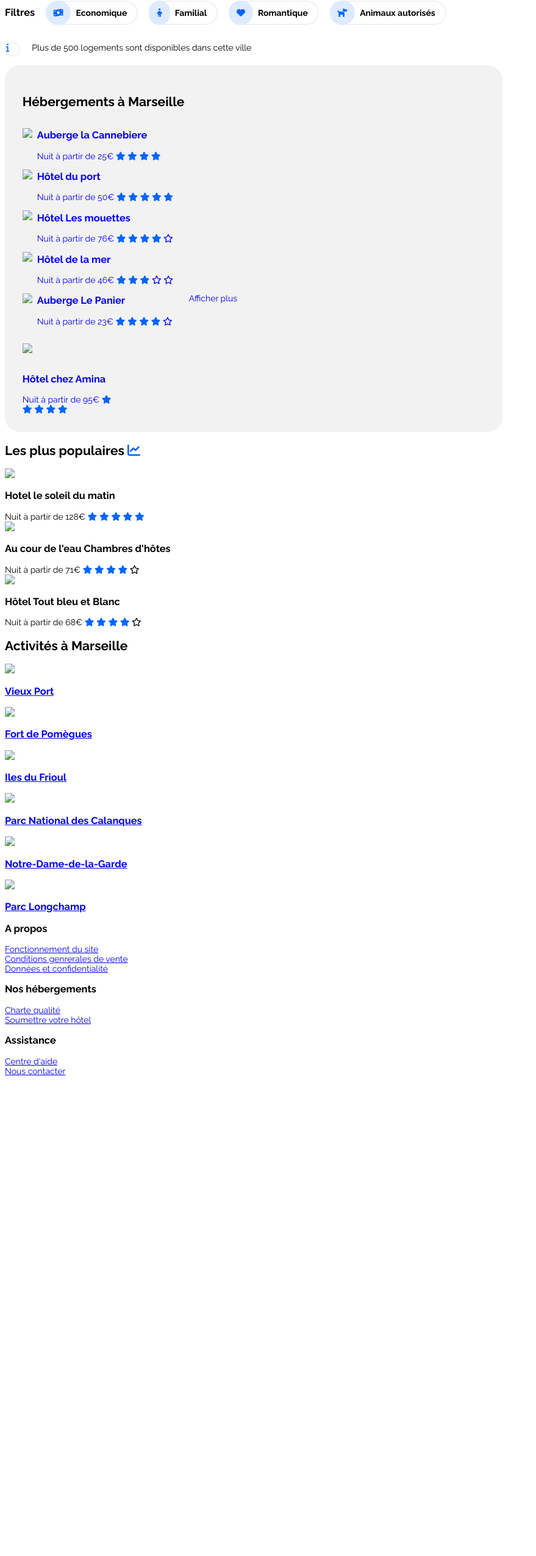
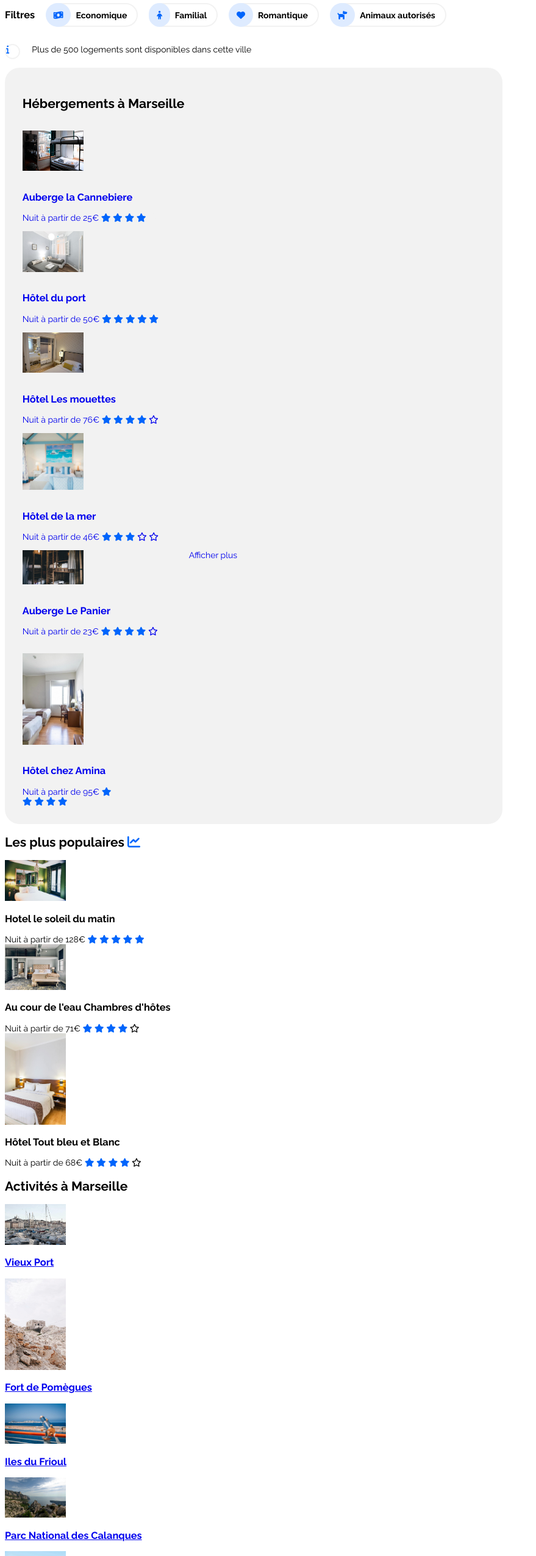
Before and after one commit to YoucefHendawi/YoucefHendawi_2_01062021, a plain HTML site: page index.html in a window 1280 px wide. Shown: the part 238-2789 px from the top of the page at 61% size, without its empty margins (0-879 px from the left). Before the commit the page ends 2010 px from the top, so only its background shows below. Drawn offline with Linux system fonts and the light colour scheme.

Commit message:
Ajout images + modif

```diff
--- a/index.html
+++ b/index.html
@@ -9,11 +9,8 @@
 		<title> Reservia </title>
 		<script src="https://kit.fontawesome.com/6afb18165a.js" crossorigin="anonymous"></script>
 	</head>
-
 	<body>
-
 		<!-- Header -->
-
 		<header>
 			<div id="inscription">
 				<nav>
@@ -27,19 +24,17 @@
 		</header>
 
 		<!-- rechercher et filtres -->
-
 		<h1> Trouvez votre hebergement pour des vacances de rêve </h1>
 		<p id="info"> En plein centre ville ou en pleine nature</p>
 
 		<form method="post" action="#"/>
-
 			<p>
 				<!-- label sert a donner un nom a la case de recherche -->
 				<i class="fas fa-map-marker-alt" id="localisation"></i><label for="ville"> </label>
 
 				<!--input type : mettre comme type un text pour pouvoir ecrire dans le carré-->
 				<!-- name : nomme la categorie par un nom pour que les robots puisses se retrouver plus facilement-->
-		<input type="text" name="ville" id="ville"/>
+				<input type="text" name="ville" id="ville" placeholder="Marseille, France" />
 
 				<button id="rechercher"> Rechercher </button>
 			</p>
@@ -64,16 +59,15 @@
 		</div>
 
 		<!-- Section 1 -->
-
 		<section id="Hebergements">
 			<h2> Hébergements à Marseille </h2>
 
 			<!-- IMAGES-->
-
 			<div id ="niv1">
 				<div>
-			<p> <a href="#"> <img src="images/hebergements/3_m/aub la cannebiere.jpg"/></p>
-			<h3> Auberge la Cannebiere </h3> Nuit à partir de 25€
+					<p> <a href="#"> <img src="images/hebergements/3_m/auberge_cannebiere.jpg"/></p>
+					<h3> Auberge la Cannebiere </h3>
+					Nuit à partir de 25€
 					<i class="fas fa-star"></i>
 					<i class="fas fa-star"></i>
 					<i class="fas fa-star"></i>
@@ -83,8 +77,9 @@
 				</div>
 
 				<div>
-			<p> <a href="#"> <img src="images/hebergements/3_m/hotel du port.jpg"/> </p>
-			<h3> Hôtel du port</h3> Nuit à partir de 50€
+					<p> <a href="#"> <img src="images/hebergements/3_m/hotel_port.jpg"/> </p>
+					<h3> Hôtel du port</h3>
+					Nuit à partir de 50€
 					<i class="fas fa-star"></i>
 					<i class="fas fa-star"></i>
 					<i class="fas fa-star"></i>
@@ -94,8 +89,9 @@
 				</div>
 
 				<div>
-			<p> <a href="#"> <img src="images/hebergements/3_m/hotel les mouettes.jpg"/> </p>
-			<h3> Hôtel Les mouettes</h3> Nuit à partir de 76€
+					<p> <a href="#"> <img src="images/hebergements/3_m/hotel_mouettes.jpg"/> </p>
+					<h3> Hôtel Les mouettes</h3>
+					Nuit à partir de 76€
 					<i class="fas fa-star"></i>
 					<i class="fas fa-star"></i>
 					<i class="fas fa-star"></i>
@@ -105,8 +101,9 @@
 				</div>
 
 				<div>
-			<p> <a href="#"> <img src="images/hebergements/3_m/hotel de la mer.jpg"/> </p>
-			<h3> Hôtel de la mer</h3> Nuit à partir de 46€
+					<p> <a href="#"> <img src="images/hebergements/3_m/hotel_mer.jpg"/> </p>
+					<h3> Hôtel de la mer</h3>
+					Nuit à partir de 46€
 					<i class="fas fa-star"></i>
 					<i class="fas fa-star"></i>
 					<i class="fas fa-star"></i>
@@ -116,9 +113,10 @@
 
 				<div>
 					<p>
-				<a href="#"> <img src="images/hebergements/3_m/aub le panier.jpg"/>
+						<a href="#"> <img src="images/hebergements/3_m/auberge_panier.jpg"/>
 					</p>
-			<h3> Auberge Le Panier</h3> Nuit à partir de 23€
+					<h3> Auberge Le Panier</h3>
+					Nuit à partir de 23€
 					<i class="fas fa-star"></i>
 					<i class="fas fa-star"></i>
 					<i class="fas fa-star"></i>
@@ -128,9 +126,10 @@
 
 				<div>
 					 <p>
-			 	<a href="#"> <img src="images/hebergements/3_m/hotel chez amina.jpg"/>
+						<a href="#"> <img src="images/hebergements/3_m/hotel_amina.jpg"/>
 					 </p>
-			<h3> Hôtel chez Amina</h3> Nuit à partir de 95€
+					<h3> Hôtel chez Amina</h3>
+					Nuit à partir de 95€
 					<i class="fas fa-star"></i>
 					<i class="fas fa-star"></i>
 					<i class="fas fa-star"></i>
@@ -154,8 +153,10 @@
 			<!-- IMAGES-->
 
 			<div>
-		<div> <img src="images/hebergements/3_m/hotel le soleil.jpg"/>
-			<h3> Hotel le soleil du matin </h3> Nuit à partir de 128€
+				<div>
+					<img src="images/hebergements/3_m/soleil_matin.jpg"/>
+					<h3> Hotel le soleil du matin </h3>
+					Nuit à partir de 128€
 
 					<i class="fas fa-star"></i>
 					<i class="fas fa-star"></i>
@@ -164,8 +165,10 @@
 					<i class="fas fa-star"></i>
 				</div>
 
-		<div> <img src="images/hebergements/3_m/au cour de leau.jpg"/>
-			<h3> Au cour de l'eau Chambres d'hôtes </h3> Nuit à partir de 71€
+				<div>
+					<img src="images/hebergements/3_m/coeur_eau.jpg"/>
+					<h3> Au cour de l'eau Chambres d'hôtes </h3>
+					Nuit à partir de 71€
 
 					<i class="fas fa-star"></i>
 					<i class="fas fa-star"></i>
@@ -174,8 +177,10 @@
 					<i class="far fa-star"></i>
 				</div>
 
-		<div> <img src="images/hebergements/3_m/hotel tout bleu.jpg"/>
-			<h3> Hôtel Tout bleu et Blanc</h3> Nuit à partir de 68€
+				<div>
+					<img src="images/hebergements/3_m/bleu_blanc.jpg"/>
+					<h3> Hôtel Tout bleu et Blanc</h3>
+					Nuit à partir de 68€
 					<i class="fas fa-star"></i>
 					<i class="fas fa-star"></i>
 					<i class="fas fa-star"></i>
@@ -194,46 +199,57 @@
 			<h2> Activités à Marseille </h2>
 
 			<!-- IMAGES-->
-	<div> <a href="#">
-		<img src="images/activites/3_m/vieux port.jpg"/>
-		<h3> Vieux Port </h3> </a></div>
+			<div>
+				<a href="#">
+					<img src="images/activites/3_m/vieux_port.jpg"/>
+					<h3> Vieux Port </h3>
+				</a>
+			</div>
 
-	<div> <a href="#">
-		<img src="images/activites/3_m/fort de pomegues.jpg"/>
-		<h3> Fort de Pomègues </h3> </a></div>
+			<div>
+				<a href="#">
+					<img src="images/activites/3_m/fort_pomegues.jpg"/>
+					<h3> Fort de Pomègues </h3>
+				</a>
+			</div>
 
-	<div> <a href="#">
-		<img src="images/activites/3_m/iles du frioul.jpg"/>
-		<h3> Iles du Frioul </h3> </a></div>
+			<div>
+				<a href="#">
+					<img src="images/activites/3_m/iles_frioul.jpg"/>
+					<h3> Iles du Frioul </h3>
+				</a>
+			</div>
 
-	<div> <a href="#">
-		<img src="images/activites/3_m/parc national.jpg"/>
-		<h3> Parc National des Calanques </h3> </a></div>
+			<div>
+				<a href="#">
+					<img src="images/activites/3_m/parc_national.jpg"/>
+					<h3> Parc National des Calanques </h3>
+				</a>
+			</div>
 
-	<div> <a href="#">
-		<img src="images/activites/3_m/notre dame.jpg"/>
-		<h3> Notre-Dame-de-la-Garde </h3> </a></div>
+			<div>
+				<a href="#">
+					<img src="images/activites/3_m/notre_dame.jpg"/>
+					<h3> Notre-Dame-de-la-Garde </h3>
+				</a>
+			</div>
 
-	<div> <a href="#">
-		<img src="images/activites/3_m/parc longchamp.jpg"/>
-		<h3> Parc Longchamp </h3> </a></div>
+			<div>
+				<a href="#">
+					<img src="images/activites/3_m/parc_longchamp.jpg"/>
+					<h3> Parc Longchamp </h3>
+				</a>
+			</div>
 
 
 		</section>
 
-
-
-
 		<!--Footer-->
-
 		<footer>
 
-
 			<!--div 1 -->
-
 			<div id="propos">
 				<h3> A propos </h3>
-
 				<nav>
 					<a href="#"> Fonctionnement du site </a><br/>
 					<a href="#"> Conditions genrerales de vente </a><br/>
@@ -241,34 +257,24 @@
 				</nav>
 			</div>
 
-
 			<!--div 2 -->
-
 			<div id="charte">
 				<h3> Nos hébergements </h3>
-
 				<nav>
 					<a href="#"> Charte qualité </a><br/>
 					<a href="#"> Soumettre votre hôtel </a>
 				</nav>
 			</div>
 
-
 			<!--div 3 -->
-
 			<div id="Assistance">
 				<h3> Assistance </h3>
-
 				<nav>
 					<a href="#"> Centre d'aide </a><br/>
 					<a href="mailto:#"> Nous contacter </a>
 				</nav>
 			</div>
 
-
 		</footer>
-
-
-
 	</body>
 </html>
```
Also changed, not shown: reservia.css (+4 -4 lines), images/activites/3_m/fort_pomegues.jpg (added), images/activites/3_m/iles_frioul.jpg (added), images/activites/3_m/notre_dame.jpg (added), images/activites/3_m/parc_longchamp.jpg (added), images/activites/3_m/parc_national.jpg (added), images/activites/3_m/vieux_port.jpg (added), images/hebergements/3_m/auberge_cannebiere.jpg (added), images/hebergements/3_m/auberge_panier.jpg (added), images/hebergements/3_m/bleu_blanc.jpg (added), images/hebergements/3_m/coeur_eau.jpg (added), images/hebergements/3_m/hotel_amina.jpg (added), images/hebergements/3_m/hotel_mer.jpg (added), images/hebergements/3_m/hotel_mouettes.jpg (added), 4 more files. Lines whose indentation alone changed are shown as unchanged.
